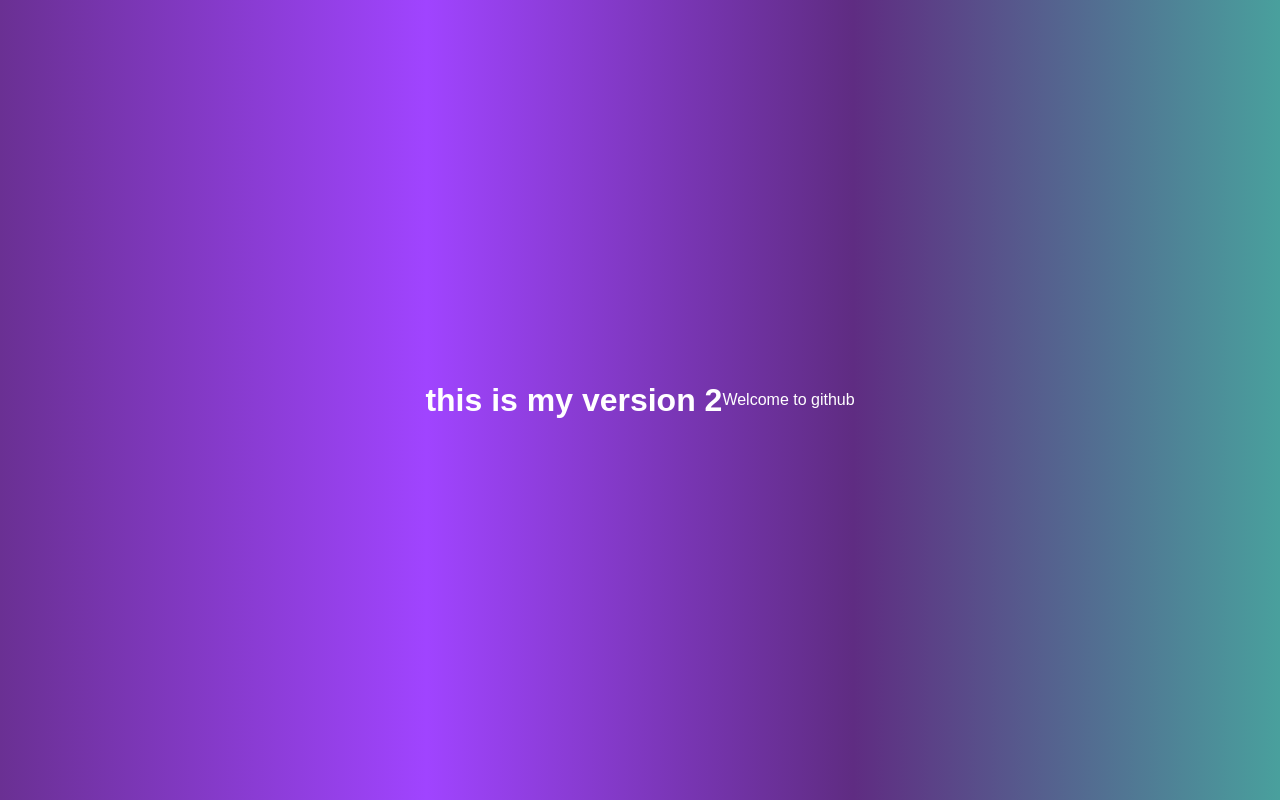
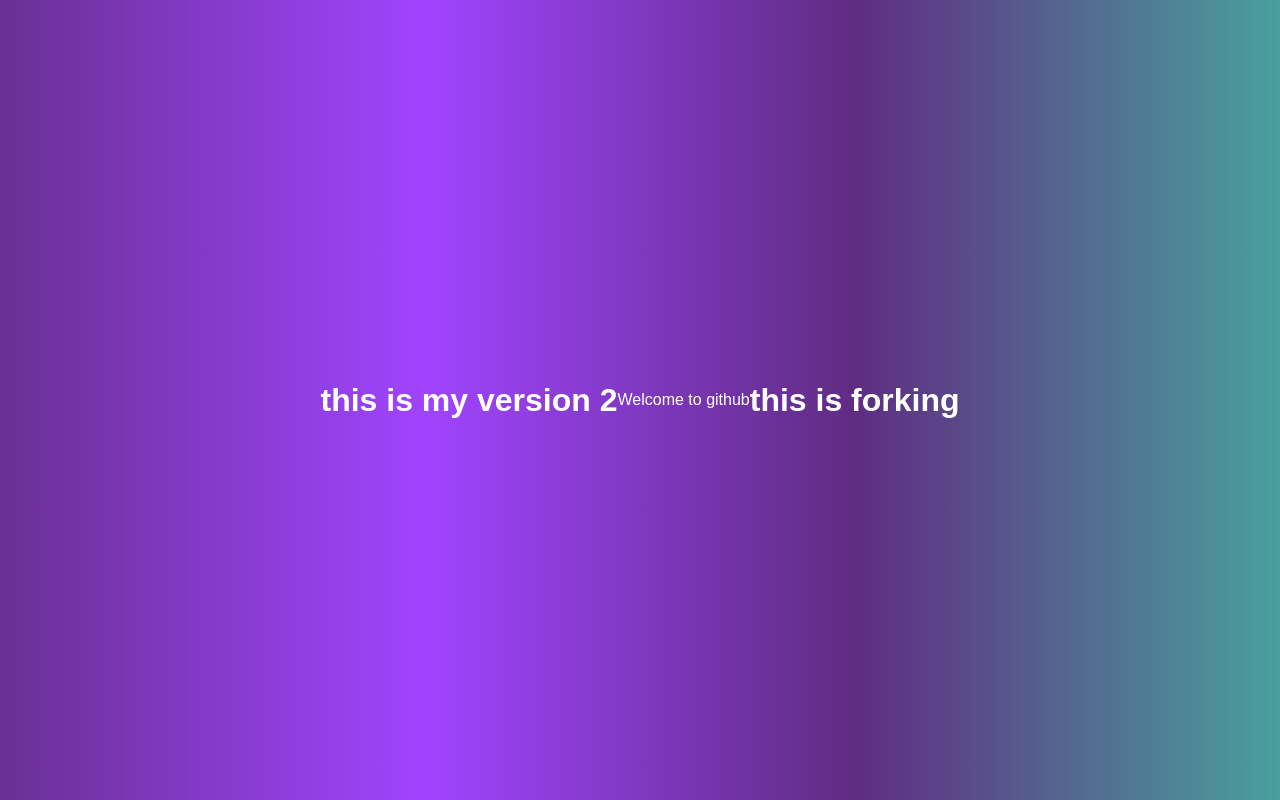
Before and after one commit to Prabhash1710/myrepo, a plain HTML site: page index.html in a window 1280 px wide. Drawn offline with Linux system fonts and the light colour scheme.

Commit message:
Update index.html

```diff
--- a/index.html
+++ b/index.html
@@ -9,5 +9,6 @@
 <body>
     <h1>this is my version 2</h1>
     <p>Welcome to github</p>
+    <h1>this is forking</h1>
 </body>
 </html>
```
